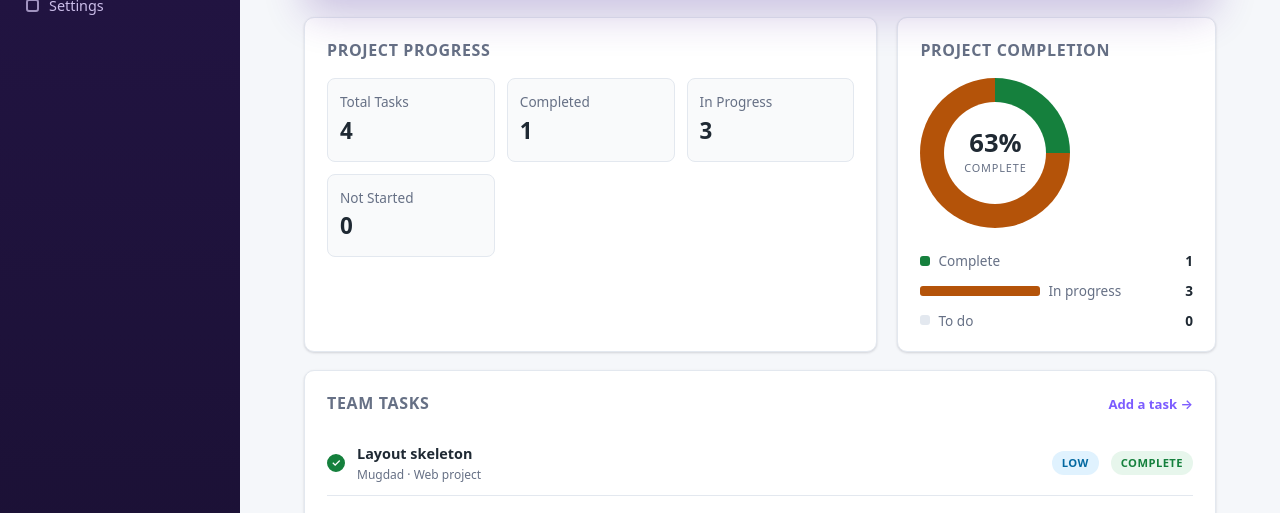
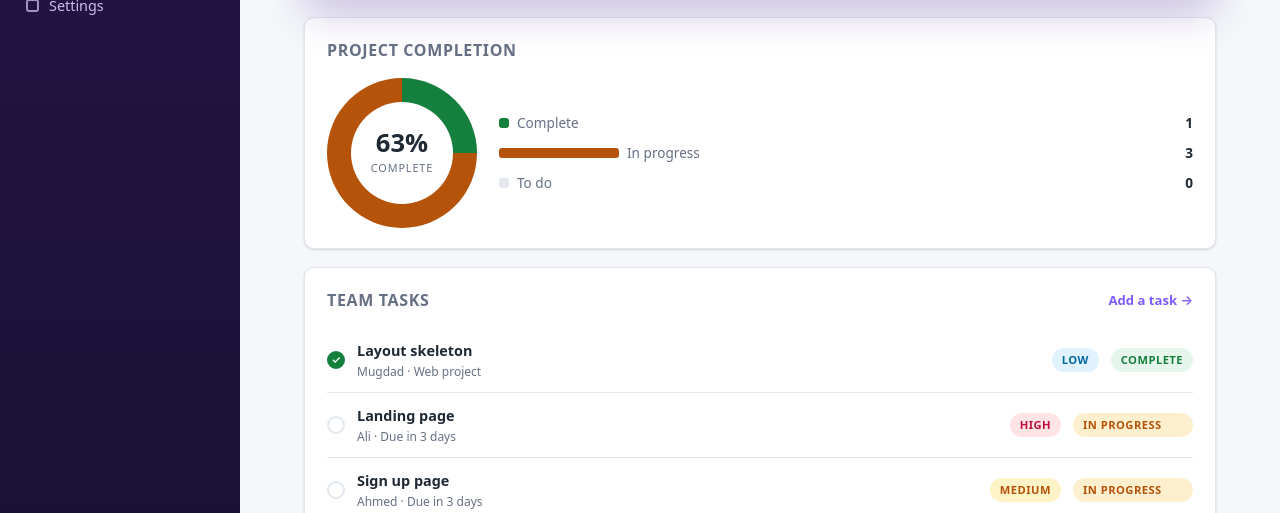
Before and after one commit to mugdad1/web-project, a plain HTML site: page dashboard.html in a window 1280 px wide. Shown: the part 285-798 px from the top of the page. Drawn offline with Linux system fonts and the light colour scheme.

Commit message:
refactor: remove Project Progress stats from dashboard

```diff
--- a/css/style.css
+++ b/css/style.css
@@ -1438,18 +1438,6 @@ input.search-pill::placeholder {
 
 /* dashboard: completion pie */
 
-.overview-grid {
-    display: grid;
-    grid-template-columns: minmax(0, 1.35fr) minmax(240px, .75fr);
-    gap: 20px;
-    align-items: stretch;
-    margin-bottom: 18px;
-}
-
-.overview-grid > section {
-    margin-bottom: 0;
-}
-
 .chart-card {
     display: flex;
     flex-direction: column;
@@ -1645,9 +1633,6 @@ body[data-theme="dark"] .priority.low { background: #123044; color: #7dd3fc; }
         grid-template-columns: 1fr;
     }
 
-    .overview-grid {
-        grid-template-columns: 1fr;
-    }
 }
 
 /* ---------- landing page ---------- */
--- a/dashboard.html
+++ b/dashboard.html
@@ -53,19 +53,6 @@
                 <p>See where every task stands, who owns it and what needs attention.</p>
             </section>
 
-            <div class="overview-grid">
-                <section aria-labelledby="progress-heading">
-                    <div class="card-head">
-                        <h3 id="progress-heading">Project Progress</h3>
-                    </div>
-                    <ul class="stats">
-                        <li>Total Tasks <strong>4</strong></li>
-                        <li>Completed <strong>1</strong></li>
-                        <li>In Progress <strong>3</strong></li>
-                        <li>Not Started <strong>0</strong></li>
-                    </ul>
-                </section>
-
             <section class="chart-card" aria-labelledby="completion-heading">
                 <div class="card-head">
                     <h3 id="completion-heading">Project completion</h3>
@@ -81,7 +68,6 @@
                     </ul>
                 </div>
             </section>
-            </div>
 
             <section aria-labelledby="dash-tasks-heading">
                 <div class="card-head">
```
Also changed, not shown: 1 other file. Lines whose indentation alone changed are shown as unchanged.
